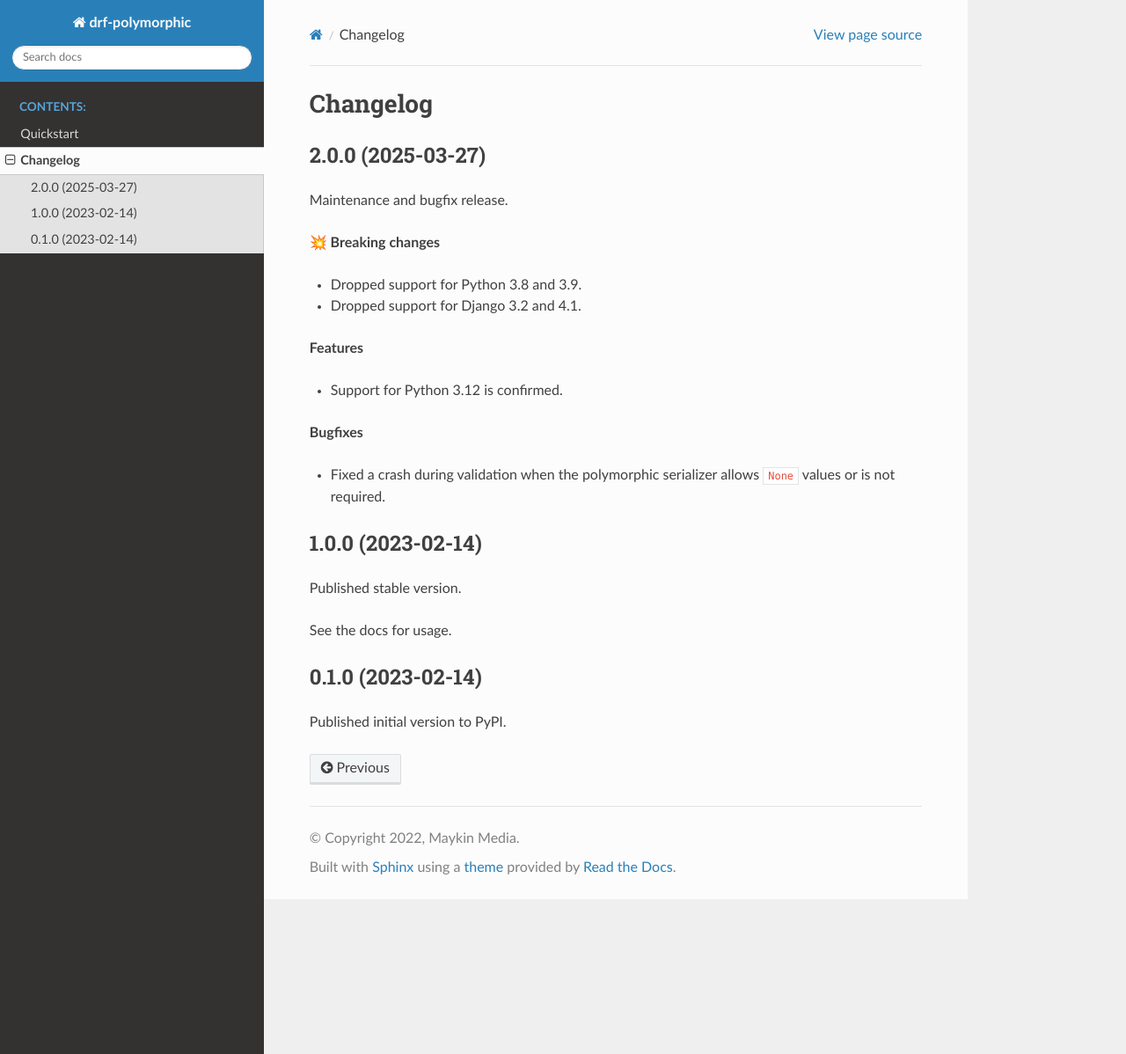
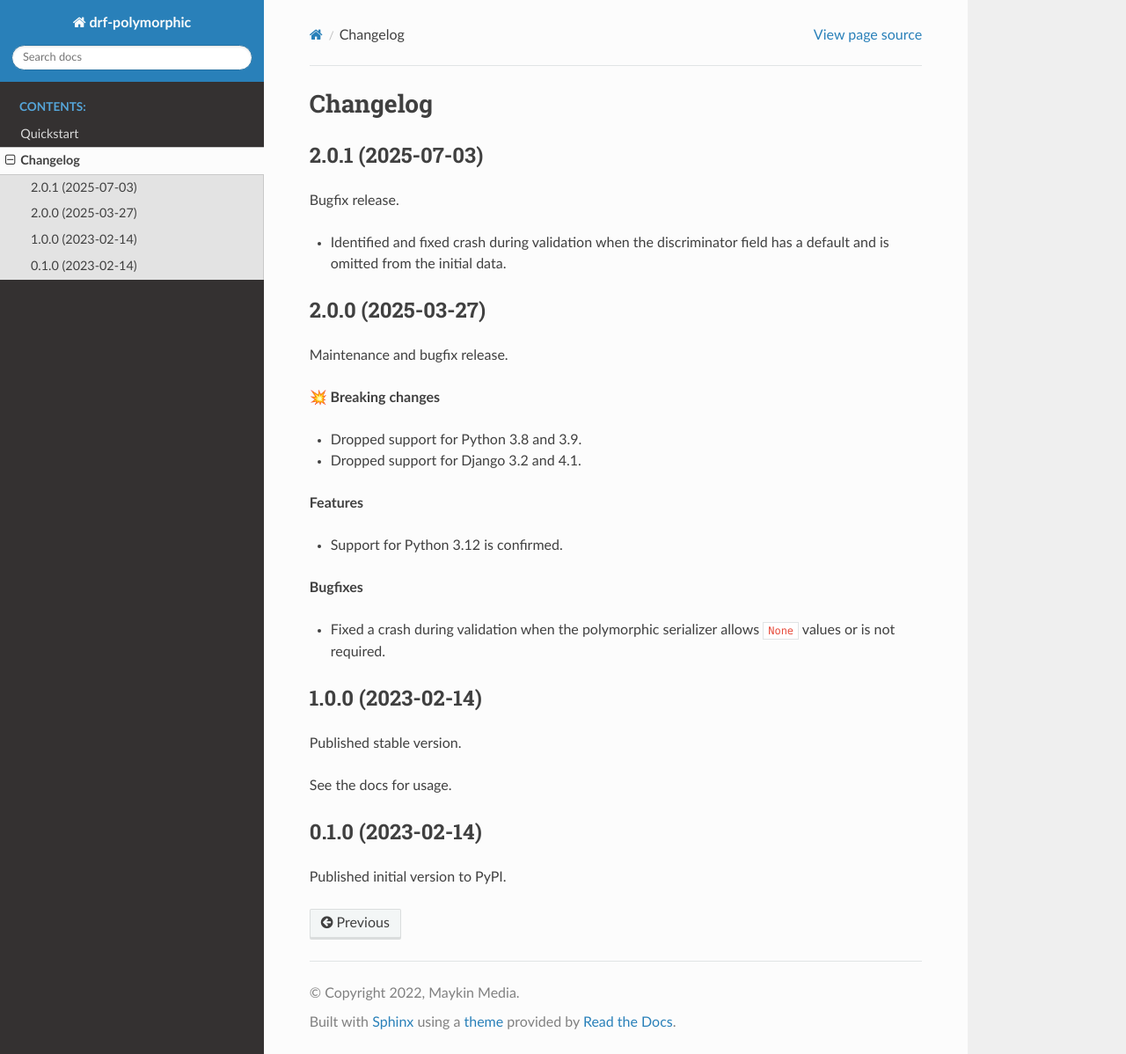
Before and after one commit to maykinmedia/drf-polymorphic, a Sphinx documentation site: the page built from docs/changelog.rst, in a window 1280 px wide and 1198 px high. Shown: the whole window at 88% size. Built offline with Sphinx 7.4.7 and the Read the Docs theme 3.1.0, drawn with Linux system fonts in a browser that asks for light colours.

Commit message:
:bookmark: Bump version and update changelog

```diff
--- a/README.rst
+++ b/README.rst
@@ -1,7 +1,7 @@
 DRF-polymorphic
 ===============
 
-:Version: 2.0.0
+:Version: 2.0.1
 :Source: https://github.com/maykinmedia/drf-polymorphic
 :Keywords: django, rest, polymorphic
 
--- a/docs/changelog.rst
+++ b/docs/changelog.rst
@@ -1,6 +1,14 @@
 =========
 Changelog
 =========
+
+2.0.1 (2025-07-03)
+==================
+
+Bugfix release.
+
+* Identified and fixed crash during validation when the discriminator field has a
+  default and is omitted from the initial data.
 
 2.0.0 (2025-03-27)
 ==================
--- a/docs/conf.py
+++ b/docs/conf.py
@@ -26,7 +26,7 @@ copyright = "2022, Maykin Media"
 author = "Maykin Media"
 
 # The full version, including alpha/beta/rc tags
-release = "2.0.0"
+release = "2.0.1"
 
 
 # -- General configuration ---------------------------------------------------
--- a/setup.cfg
+++ b/setup.cfg
@@ -2,7 +2,7 @@
 # see http://setuptools.readthedocs.io/en/latest/setuptools.html#configuring-setup-using-setup-cfg-files
 [metadata]
 name = drf-polymorphic
-version = 2.0.0
+version = 2.0.1
 description = Polymorphic serializers without models
 long_description = file: README.rst
 url = https://github.com/maykinmedia/drf-polymorphic
```
Also changed, not shown: .bumpversion.cfg.
